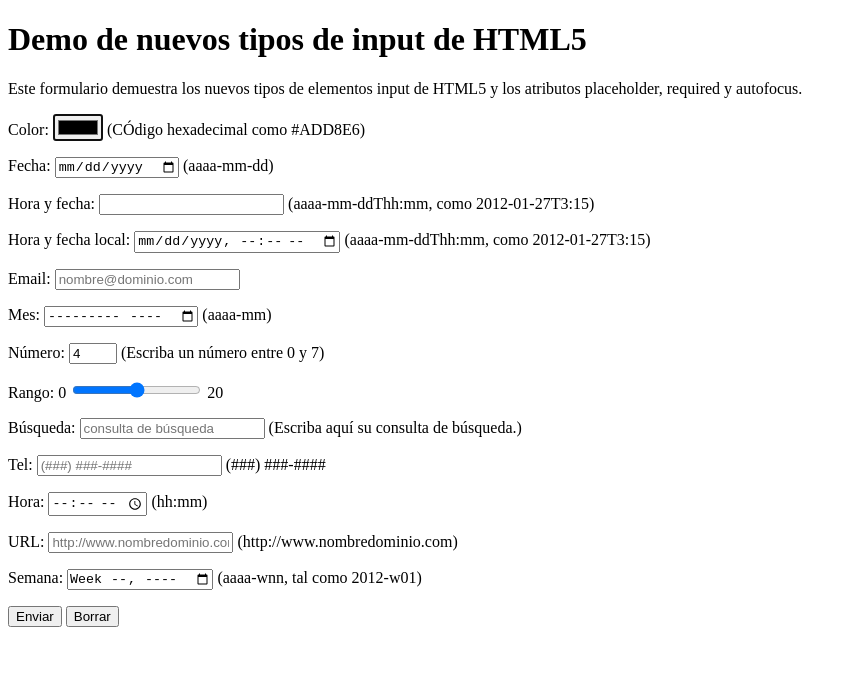
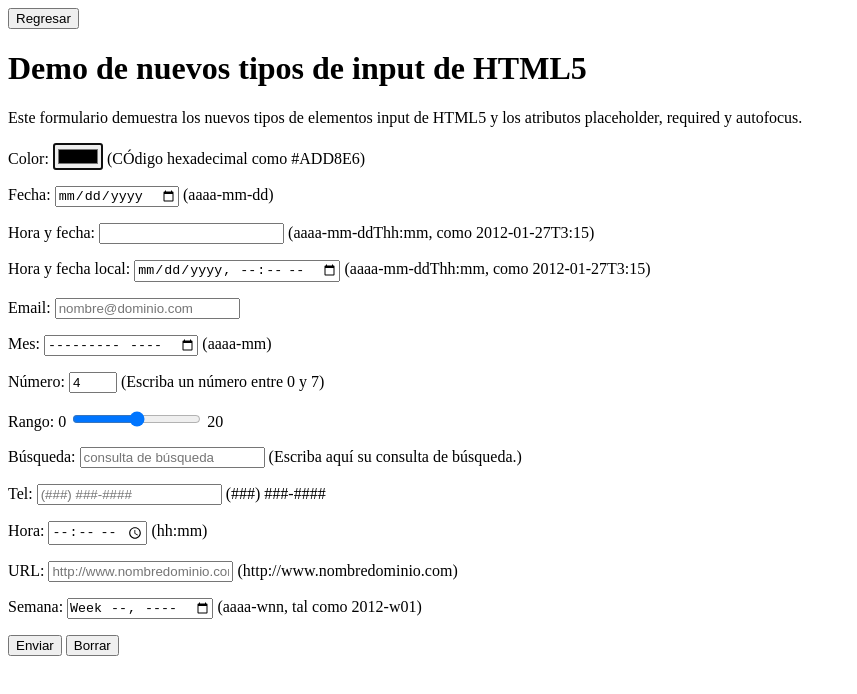
Before and after one commit to Scheneider18/Portafolio-Web, a plain HTML site: page HTML 2da parte/Ejemplo 1/Ejemplo1.html in a window 1280 px wide. Shown: the whole page, without its empty margins (0-857 px from the left). Drawn offline with Linux system fonts and the light colour scheme.

Commit message:
Botón de regreso al index

```diff
--- a/HTML 2da parte/Ejemplo 1/Ejemplo1.html
+++ b/HTML 2da parte/Ejemplo 1/Ejemplo1.html
@@ -8,6 +8,9 @@
         <title>Nuevos tipos de input de HMTL5</title>
     </head>
     <body>
+        <form action="../../menu.html">
+            <input type="submit" class="button" value="Regresar">
+        </form>
         <h1>Demo de nuevos tipos de input de HTML5</h1>
         <p>Este formulario demuestra los nuevos tipos de elementos input de HTML5 y los atributos
             placeholder, required y autofocus.
```
Also changed, not shown: HTML 2da parte/Ejemplo 2/Ejemplo2.html (+3 -0 lines), HTML 2da parte/Ejemplo 3/Ejemplo3.html (+3 -0 lines), HTML 2da parte/Ejercicio 1/Ejercicio1.html (+3 -0 lines), HTML 2da parte/Ejercicio 10/Ejercicio10.html (+3 -0 lines), HTML 2da parte/Ejercicio 11/Ejercicio11.html (+3 -0 lines), HTML 2da parte/Ejercicio 2/Ejercicio2.html (+3 -0 lines), HTML 2da parte/Ejercicio 3/Ejercicio3.html (+3 -0 lines), HTML 2da parte/Ejercicio 4/Ejercicio4.html (+3 -0 lines), HTML 2da parte/Ejercicio 5/Ejercicio5.html (+3 -0 lines), HTML 2da parte/Ejercicio 6/Ejercicio6.html (+3 -0 lines), HTML 2da parte/Ejercicio 7/Ejercicio7.html (+3 -0 lines), HTML 2da parte/Ejercicio 8/Ejercicio8.html (+3 -0 lines), HTML 2da parte/Ejercicio 9/Ejercicio9.html (+3 -0 lines).
